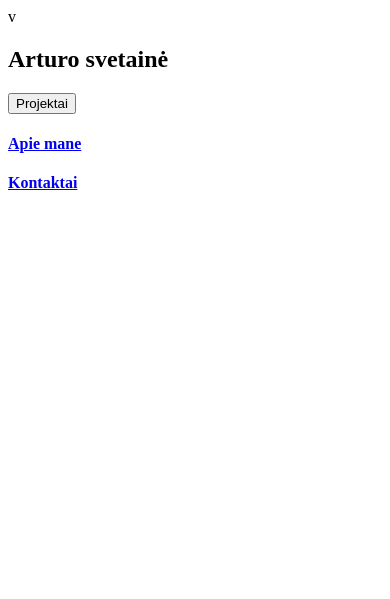
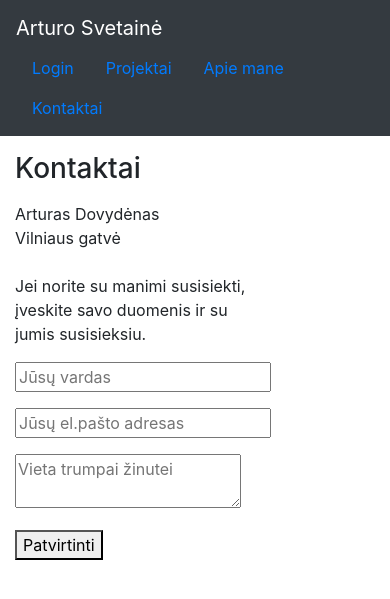
Before and after one commit to ArturasDo/ArturasDo-Pamoka-Nr.16-svetaine-WEB-serveryje, a Flask app: page /contact in a window 390 px wide. Shown: the top 599 px of the page. Run offline with Flask 2, Linux system fonts and the light colour scheme; some libraries are stand-ins or nearby versions.

Commit message:
dirbantis

```diff
--- a/main.py
+++ b/main.py
@@ -1,11 +1,22 @@
-from flask import Flask, render_template, request
+from flask import Flask, render_template, request, make_response
 
 app = Flask(__name__)
 
 
-@app.route("/")
+@app.route("/", methods=["GET"])
 def index():
     return render_template("index.html")
+
+
+@app.route("/login", methods=["GET", "POST"])
+def login():
+    if request.method == "POST":
+        username = request.form.get('username')
+        response = make_response(render_template ("success.html", username=username))
+        response.set_cookie("username", "test")
+        return render_template("success.html")
+    elif request.method == "GET":
+        return render_template("login.html")
 
 
 @app.route("/about-me", methods=["GET"])
--- a/static/css/style.css
+++ b/static/css/style.css
@@ -22,9 +22,9 @@
 .left {
    width: 20%;
 }
-.content {
+.container {
+   align-content: center;
    width: 50%;
-   background: blue;
 }
 .right {
    position:
--- a/templates/about.html
+++ b/templates/about.html
@@ -1,7 +1,7 @@
 {% extends "base.html" %}
 
 {% block content %}
-    <div class="content">
+    <div class="container">
         <p><br></p>
         <h3>Apie mane</h3>
         <p>Studentas<br>
--- a/templates/base.html
+++ b/templates/base.html
@@ -1,30 +1,45 @@
 <!-- Parent Template -->
 <!DOCTYPE html>
+<html lang="en">
 
-<html lang="en">
 <head>
-    <meta charset="utf-8">v
+    <meta charset="utf-8">
+
+    <!-- Navigation bar -->
     <meta name="viewport" content="width=device-width, initial-scale=1">
     <title>Parent</title>
 
-
     <!-- Bootstrap CSS -->
-    <link href="/static/css/bootstrap.css" rel="stylesheet">
-
-    <!-- JavaScript files -->
-    <script src="https://ajax.googleapis.com/ajax/libs/jquery/1.11.2/jquery.min.js"></script>
-    <script src="/static/js/bootstrap.js"></script>
-
+    <link rel="stylesheet" href="https://stackpath.bootstrapcdn.com/bootstrap/4.2.1/css/bootstrap.min.css">
 </head>
 
 <body>
-<!--<nav class=”navbar fixed-top navbar-expand-md navbar-light bg-light”>-->
-    </div>
-     <div class="row">
-         <div class="text-center"><h2>Arturo svetainė</h2></div>
-         <div><a href="/"><button>Projektai</button></a></div>
-         <div class="col-sm-3 btn-lg"><a href="/about-me" class="btn btn-info" role="button"><h4>Apie mane</h4></a></div>
-         <div class="col-sm-3 btn-lg"><a href="/contact" class="btn btn-info" role="button"><h4>Kontaktai</h4></a></div>
-     </div>
+    <nav class="navbar navbar-expand-sm navbar-dark text-light bg-dark">
+        <a class="navbar-brand" href="#">Arturo Svetainė</a>
+
+        <div class="navbar-nav-scroll">
+            <ul class="nav nav-nav flex-row bd-navbar-nav">
+
+                <li class="nav-item text-warning-50">
+                    <a class="nav-link" href="/login">Login</a>
+                </li>
+
+                <li class="nav-item text-warning-50">
+                    <a class="nav-link" href="/">Projektai</a>
+                </li>
+
+                <li class="nav-item">
+                    <a class="nav-link" href="/about-me">Apie mane</a>
+                </li>
+
+                <li class="nav-item">
+                    <a class="nav-link" href="/contact">Kontaktai</a>
+                </li>
+
+        </div>
+    </nav>
+    <!-- END Navigation bar -->
+{% block content %}
+{% endblock content %}
 </body>
 </html>
--- a/templates/contact.html
+++ b/templates/contact.html
@@ -2,8 +2,7 @@
 
 {% block content %}
     <div class="container">
-        <p><br>
-        <h3>Kontaktai</h3>
+        <p><h3>Kontaktai</h3></p>
         <p>Arturas Dovydėnas<br>
         Vilniaus gatvė<br><br>
         Jei norite su manimi susisiekti,<br>
@@ -11,16 +10,16 @@
         jumis susisieksiu.
         </p>
     </div>
-    <form method="post" action="/contact">
-       <input type="text" name="contact-name" placeholder="Jūsų vardas">
-       <br>
+<!--    </div>-->
+<form method="post" action="/contact">
+    <div class="container">
+        <p><input type="text" name="contact-name" placeholder="Jūsų vardas"><br>
 
-       <input type="email" name="contact-email" placeholder="Jūsų el.pašto adresas">
-        <br>
+        <p><input type="email" name="contact-email" placeholder="Jūsų el.pašto adresas"><br>
 
-       <textarea name="contact-message" placeholder="Vieta trumpai žinutei"></textarea>
-       <br>
+        <p><textarea name="contact-message" placeholder="Vieta trumpai žinutei"></textarea><br>
 
-        <button type="submit">Patvirtinti</button>
-    </form>
+        <p><button type="submit">Patvirtinti</button>
+    </div>
+</form>
 {% endblock content %}
```
Also changed, not shown: templates/index.html (+1 -7 lines), templates/login.html (added, +13 -0 lines), templates/success.html (+9 -6 lines), 1 other file.
